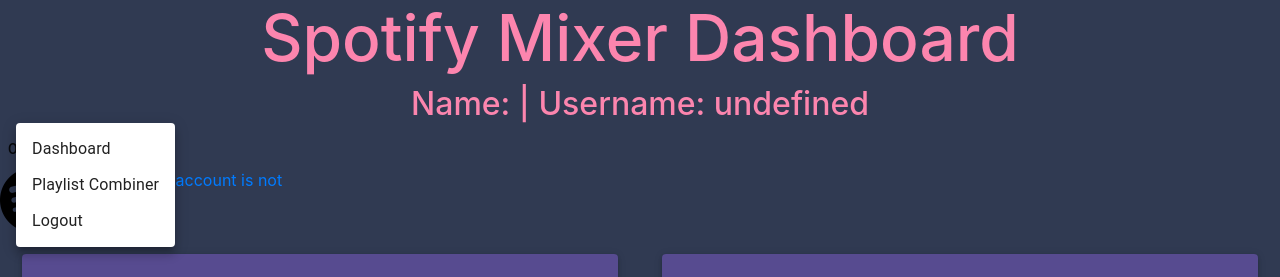
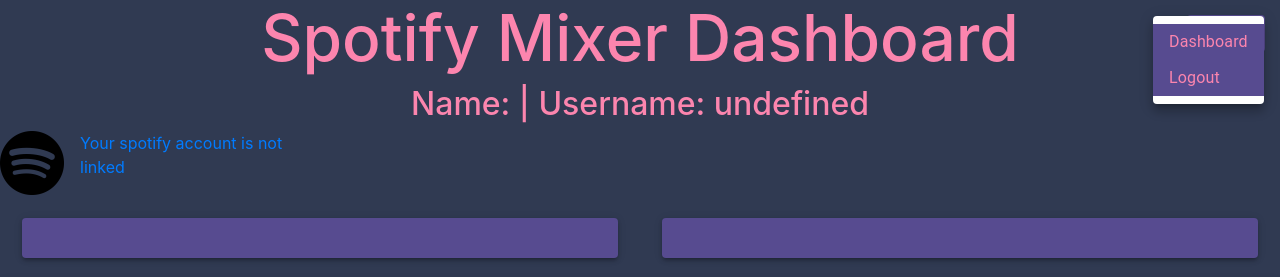
Before and after one commit to LGXprod/Playlist-combiner, a React app in the folder playlist-combiner-frontend/: page /dashboard in a window 1280 px wide. Both pictures are taken after a click on the button "OPTIONS". Shown: the top 277 px of the page. Built offline with nearby package versions, Linux system fonts and the light colour scheme.

Commit message:
Made menu its own component, created playlist combiner component and track data is now saved to db

```diff
--- a/playlist-combiner-frontend/public/index.css
+++ b/playlist-combiner-frontend/public/index.css
@@ -5,4 +5,5 @@
 
 h1, h3 {
     color: #fc85ae;
+    /* text-shadow: 2px 2px rgba(0,0,0,0.14); */
 }
--- a/playlist-combiner-frontend/src/components/dashboard/Dashboard.jsx
+++ b/playlist-combiner-frontend/src/components/dashboard/Dashboard.jsx
@@ -1,9 +1,9 @@
 import React, { Component } from "react";
 import Cookies from "universal-cookie";
 import { Bar as BarChart, Doughnut as DoughnutChart } from "react-chartjs-2";
-import { Grid, Paper, Card, CardMedia, CardContent, Typography,
-Menu, MenuItem, Button } from "@material-ui/core";
+import { Grid, Paper, Card, CardMedia, CardContent, Typography } from "@material-ui/core";
 import DescCard from "./DescCard";
+import Menu from "../menu/Menu";
 
 const axios = require("axios");
 const queryString = require("querystring");
@@ -25,8 +25,7 @@
             username: cookie.get("username"),
             access_token: access_token,
             chartData: [{}, {}, {}],
-            spotify_info: {},
-            anchorEl: null
+            spotify_info: {}
         }
 
         this.chartReference = React.createRef();
@@ -48,14 +47,6 @@
                 reject(err);
             });
         })
-    }
-
-    handleClick = (event) => {
-        this.setState({ anchorEl: event.currentTarget });
-    }
-
-    handleClose = () => {
-        this.setState({ anchorEl: null });
     }
 
     render() {
@@ -144,18 +135,7 @@
                     { "Name: " + this.state.fName + " " + this.state.sName + " | Username: " + this.state.username}
                 </h3>
 
-                <Button aria-controls="simple-menu" aria-haspopup="true" onClick={this.handleClick}>Options</Button>
-                <Menu
-                id="simple-menu"
-                anchorEl={this.state.anchorEl}
-                keepMounted
-                open={Boolean(this.state.anchorEl)}
-                onClose={this.handleClose}
-                >
-                    <MenuItem onClick={this.handleClose}>Dashboard</MenuItem>
-                    <MenuItem onClick={this.handleClose}>Playlist Combiner</MenuItem>
-                    <MenuItem onClick={this.handleClose}>Logout</MenuItem>
-                </Menu>
+                <Menu linked={this.state.linked}/>
 
                 { !(this.state.linked) ? islinked() : null }
 
@@ -284,7 +264,8 @@
                         datasets: [
                             {
                                 data: noTimes,
-                                backgroundColor: "rgba(192, 108, 132, 0.5)",
+                                backgroundColor: ["rgb(37, 31, 68, 0.5)", "rgba(143, 207, 209, 0.5)",
+                                "rgba(223, 94, 136, 0.5)", "rgba(246, 171, 108, 0.5)", "rgba(246, 239, 166, 0.5)"],
                                 borderWidth: "2",
                                 borderColor: "#f67280"
                             }
@@ -339,6 +320,8 @@
 
                                 let genres = {}
 
+                                let genreToSong = {}
+
                                 for (var song of res.data.items) {
 
                                     try {
@@ -363,8 +346,10 @@
                                             console.log(genre);
                                             if (genres.hasOwnProperty(genre)) {
                                                 genres[genre] += 1;
+                                                genreToSong[genre].push({name: song.name, id: song.id});
                                             } else {
                                                 genres[genre] = 1;
+                                                genreToSong[genre] = [{name: song.name, id: song.id}];
                                             }
                                         }
 
@@ -374,7 +359,7 @@
 
                                 }
 
-                                addData({ averageOfFeatures: averageOfFeatures, genres: genres }, false);
+                                addData({ averageOfFeatures: averageOfFeatures, genres: genres, genreToSong: genreToSong }, false);
                             }
 
                         requestSpotify();
--- /dev/null
+++ b/playlist-combiner-frontend/src/components/menu/Menu.jsx
@@ -0,0 +1,64 @@
+import React, { Component } from "react";
+import { Button, Menu as MenuElement, MenuItem } from "@material-ui/core";
+
+class Menu extends Component {
+
+    constructor() {
+        super();
+
+        this.state = {
+            anchorEl: null
+        }
+    }
+
+
+    handleClick = (event) => {
+        this.setState({ anchorEl: event.currentTarget });
+    }
+
+    handleClose = (item) => {
+        this.setState({ anchorEl: null });
+        switch(item) {
+            case "dashboard":
+                window.location.href = "/dashboard";
+                break;
+            case "playlist-combiner":
+                window.location.href = "/playlist-combiner";
+                break;
+            default:
+                console.log("nothing")
+        }
+    }
+
+    render() {
+
+        const buttonStyle = {
+            position: "absolute",
+            right:"15px",
+            top:"15px",
+            backgroundColor: "#574b90",
+            color: "#fc85ae"
+        }
+
+        return (
+            <div>
+                <Button style={buttonStyle} aria-controls="simple-menu" aria-haspopup="true" onClick={this.handleClick}>Options</Button>
+                <MenuElement
+                id="simple-menu"
+                anchorEl={this.state.anchorEl}
+                keepMounted
+                open={Boolean(this.state.anchorEl)}
+                onClose={() => this.handleClose(null)}
+                >
+                    <MenuItem onClick={() => this.handleClose("dashboard")} style={{backgroundColor: "#574b90", color: "#fc85ae"}}>Dashboard</MenuItem>
+                    {this.props.linked ? <MenuItem onClick={() => this.handleClose("playlist-combiner")} style={{backgroundColor: "#574b90", color: "#fc85ae"}}>Playlist Combiner</MenuItem> : null}
+                    <MenuItem onClick={() => this.handleClose(null)} style={{backgroundColor: "#574b90", color: "#fc85ae"}}>Logout</MenuItem>
+                </MenuElement>
+            </div>
+        );
+
+    }
+
+}
+
+export default Menu;
--- /dev/null
+++ b/playlist-combiner-frontend/src/components/playlistCombiner/PlaylistCombiner.jsx
@@ -0,0 +1,20 @@
+import React, { Component } from "react";
+import Menu from "../menu/Menu";
+import { TextField } from "@material-ui/core";
+
+class PlaylistCombiner extends Component {
+
+    render() {
+        return (
+            <div>
+                <h1 style={{textAlign: "center", fontSize: "3.5vw"}}>Playlist Combiner</h1>
+                <Menu />
+
+                <TextField id="outlined-basic" label="Search username" variant="outlined" />
+            </div>
+        );
+    }
+
+}
+
+export default PlaylistCombiner;
--- a/playlist-combiner-frontend/src/index.js
+++ b/playlist-combiner-frontend/src/index.js
@@ -5,17 +5,17 @@
 
 import LoginForm from "./components/login/LoginForm";
 import Dashboard from "./components/dashboard/Dashboard";
+import PlaylistCombiner from "./components/playlistCombiner/PlaylistCombiner";
 
 ReactDOM.render(
   // using strict mode so I can more easily detect errors
-  <React.StrictMode>
-      <Router>
-        <Switch>
-          <Route path="/" exact component={LoginForm} />
-          <Route path="/dashboard" component={Dashboard} />
-        </Switch>
-      </Router>
-  </React.StrictMode>,
+  <Router>
+      <Switch>
+        <Route path="/" exact component={LoginForm} />
+        <Route path="/dashboard" component={Dashboard} />
+        <Route path="/playlist-combiner" component={PlaylistCombiner} />
+      </Switch>
+  </Router>,
   document.getElementById('root')
 );
 
```
